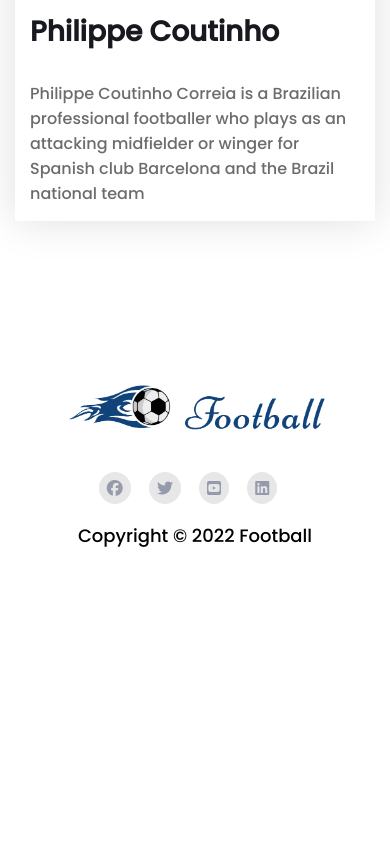
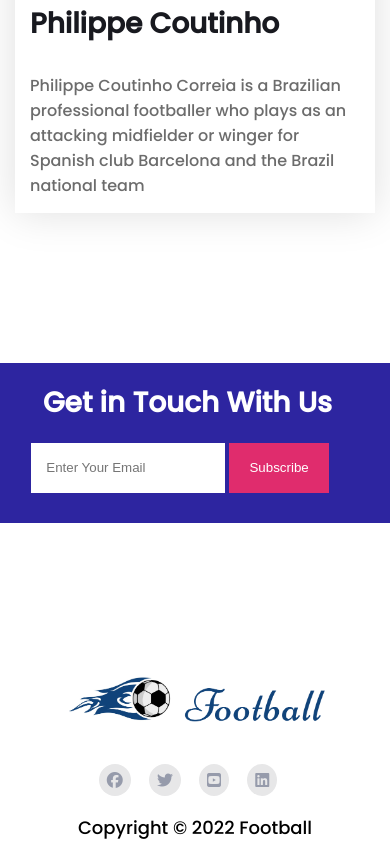
Before and after one commit to Ajij-khaan/responsive-football, a plain HTML site: page index.html in a window 390 px wide. Shown: the part 7098-7957 px from the top of the page. Before the commit the page ends 7673 px from the top, so only its background shows below. Drawn offline with Linux system fonts and the light colour scheme.

Commit message:
Add get in Touch

```diff
--- a/index.html
+++ b/index.html
@@ -17,6 +17,7 @@
 </head>
 
 <body>
+
     <!-- Header Part Start -->
     <header class="header-bg">
         <div class="header-container">
@@ -30,12 +31,12 @@
         </div>
 
     </header>
+    <!-- Header Part End -->
 
-    <!-- Header Part End -->
 
     <!-- Player Part Start -->
     <main>
-        <div class="main-container">
+        <section class="main-container">
             <div class="players">
                 <div class="single-player">
                     <div class="player-image">
@@ -161,13 +162,25 @@
                     </div>
                 </div>
             </div>
-        </div>
+        </section>
     </main>
-
     <!-- Player Part End -->
 
+
+    <!-- Get In Touch Part Start -->
+    <div class="get-in-touch">
+        <div class="stay-connected-container">
+            <h1>Get in Touch With Us</h1>
+            <div class="email-form">
+                <input type="email" name="" id="" placeholder="Enter Your Email">
+                <button type="submit">Subscribe</button>
+            </div>
+        </div>
+    </div>
+    <!-- Get In Touch Part End -->
+
+
     <!-- Footer Part Start -->
-
     <footer>
         <div class="footer-container">
             <div class="logo">
@@ -186,7 +199,6 @@
             </div>
         </div>
     </footer>
-
     <!-- Footer Part End -->
 
 </body>
--- a/styles/style.css
+++ b/styles/style.css
@@ -5,13 +5,17 @@ Fonts
 @import url('https://fonts.googleapis.com/css2?family=Poppins:wght@100;500&display=swap');
 
 /*----------------------
-Common Styles
+Common Styles Start
 -----------------------*/
 
 body{
     font-family: 'Poppins', sans-serif;
+    margin: 0;
 }
 
+/*----------------------
+Common Styles End
+-----------------------*/
 
 /*----------------------
 Header Style Start
@@ -125,13 +129,55 @@ Player Style End
 
 
 /*----------------------
+Get In Touch Style Start
+-----------------------*/
+
+.get-in-touch{
+    margin-top: 150px;
+    background-color: #2D25A0;
+
+}
+.stay-connected-container{
+    display: flex;
+    justify-content: center;
+    align-items: center;
+}
+.stay-connected-container h1{
+    font-size: 28px;
+    color: white;
+    margin-right: 15px;
+}
+.email-form input{
+    border: 0;
+  height: 48px;
+  background: White;
+  padding-left: 15px;
+
+}
+
+.email-form button{
+    border: 0;
+    height: 50px;
+    background-color: #E02C6D;
+    color: white;
+    padding: 0 20px;
+    margin-right: 30px ;
+
+  }
+
+/*----------------------
+Get In Touch Style End
+-----------------------*/
+
+
+/*----------------------
 Footer Style Start
 -----------------------*/
 
 footer{
     display: flex;
     justify-content: center;
-    margin-top: 160px;
+    margin-top: 150px;
 }
 
 .footer-container{
@@ -224,6 +270,29 @@ Player Style End
 
 
 /*-----------------------------
+Get In Touch Style Start
+-----------------------------*/
+.get-in-touch{
+    display: flex;
+    justify-content: center;
+}
+
+.stay-connected-container{
+    width: 360px;
+    display: flex;
+    justify-content: center;
+    flex-direction: column;
+}
+.email-form{
+    margin-bottom: 30px;
+}
+
+/*-----------------------------
+Get In Touch Style End
+-----------------------------*/
+
+
+/*-----------------------------
 Footer Style Start
 -----------------------------*/
     .footer-container{
```
